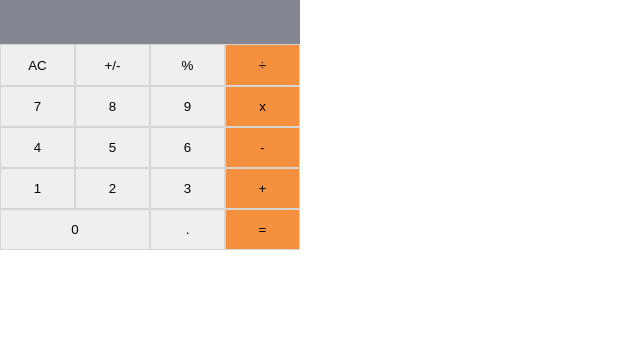
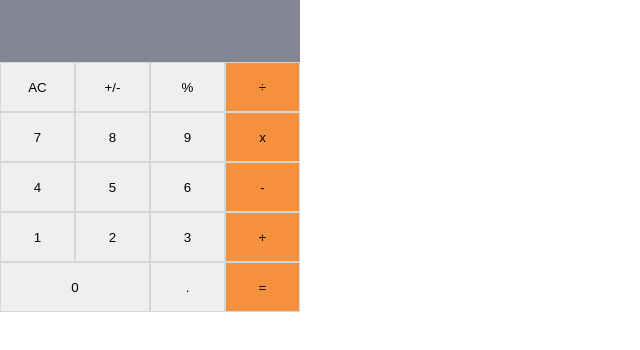
Before and after one commit to youmari/math-magicians, a React (Create React App) app: page /calculator in a window 1280 px wide. Shown: the top 350 px of the page, without its empty margins (0-640 px from the left). Built offline with nearby package versions, Linux system fonts and the light colour scheme.

Commit message:
update the state to render numbers and calculations

```diff
--- a/package.json
+++ b/package.json
@@ -6,6 +6,7 @@
     "@testing-library/jest-dom": "^5.16.1",
     "@testing-library/react": "^12.1.2",
     "@testing-library/user-event": "^13.5.0",
+    "big.js": "^6.1.1",
     "prop-types": "^15.8.0",
     "react": "^17.0.2",
     "react-dom": "^17.0.2",
--- a/src/App.css
+++ b/src/App.css
@@ -6,7 +6,6 @@
   display: grid;
   grid-template-columns: repeat(4, 1fr);
   width: 300px;
-  height: 250px;
   background-color: #eee;
 }
 
@@ -16,14 +15,16 @@
   align-items: center;
   border: 1px solid #d6d6d6;
   cursor: pointer;
+  height: 50px;
 }
 
 .calculator-output {
   grid-column: span 4;
-  padding: 0.7rem;
-  font-size: 20px;
+  padding: 1rem ;
+  font-size: 30px;
   background-color: #858694;
   color: #fff;
+  height: 30px;
 }
 
 .btn-0 {
```
Also changed, not shown: 1 other file (tests, documents, lock files or other folders).
